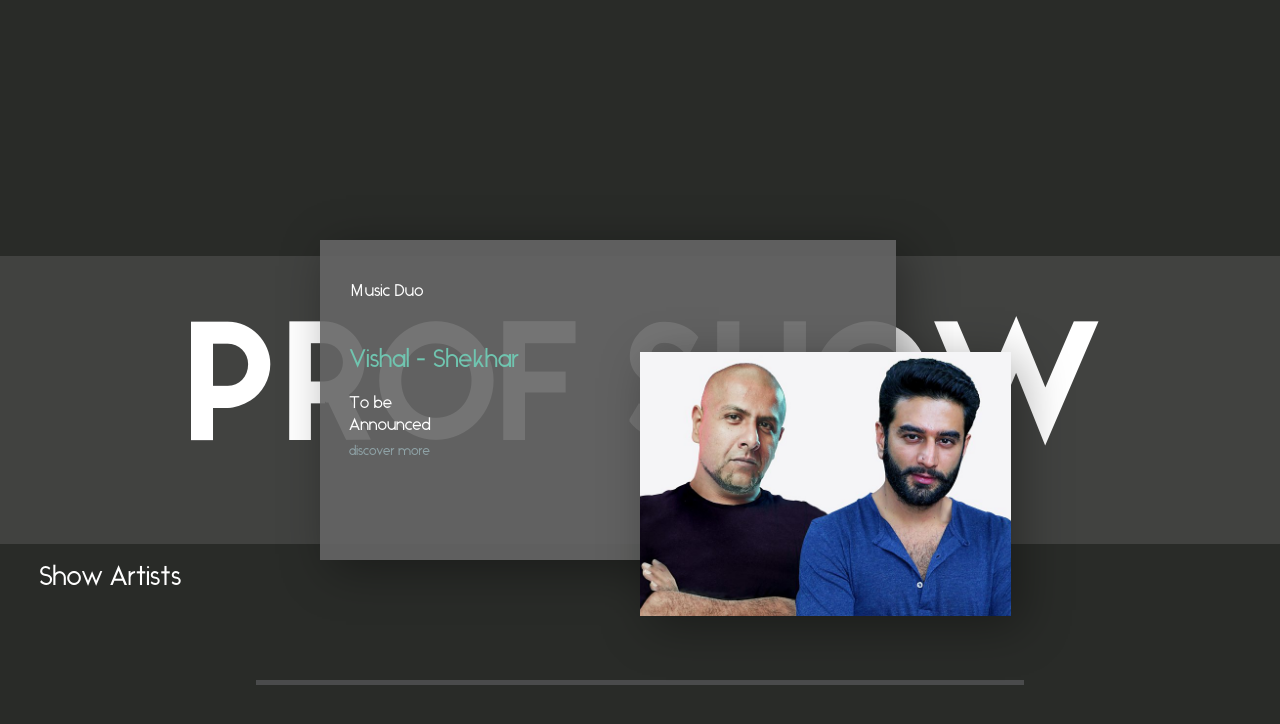
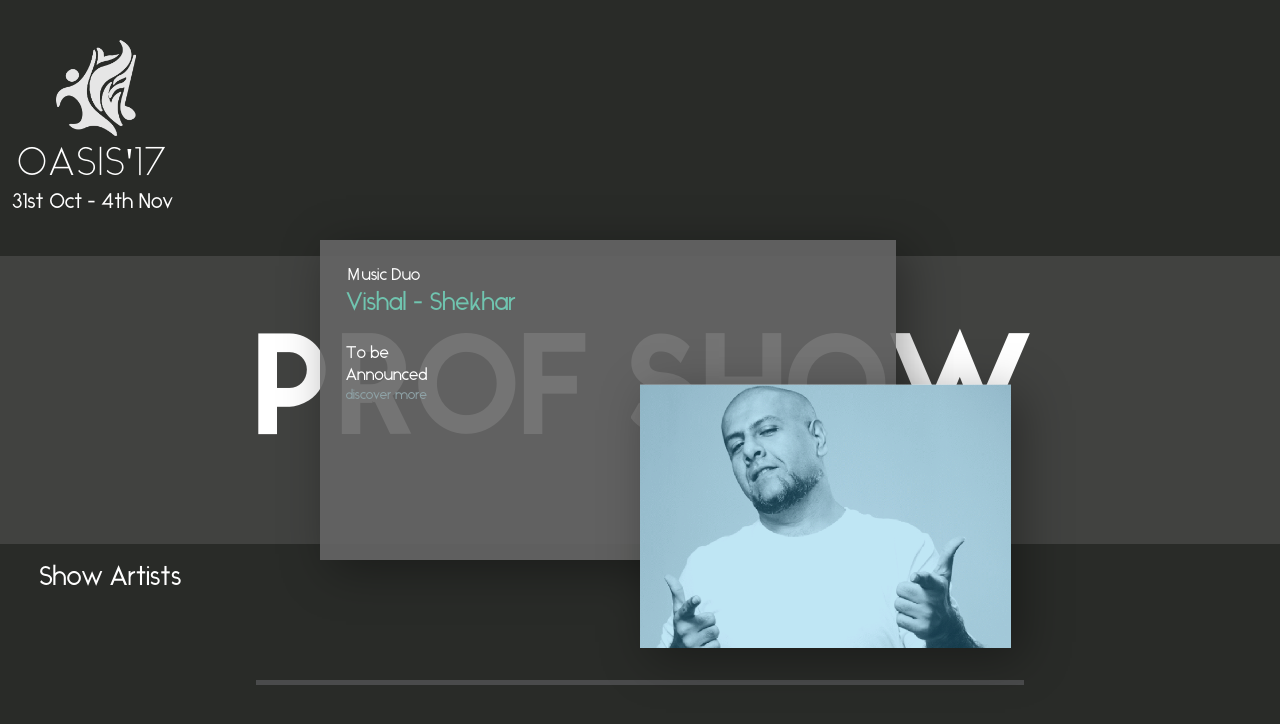
Before and after one commit to kunal-mohta/profshow-oasis17, a plain HTML site: page index.html in a window 1280 px wide. Drawn offline with nearby package versions, Linux system fonts and the light colour scheme.

Commit message:
adding logo and fixing close button

```diff
--- a/index.html
+++ b/index.html
@@ -1,28 +1,37 @@
 <!DOCTYPE html>
 <html>
 <head>
-	<title>Prof Shows | OASIS 2017</title>
+	<title>Prof Show | OASIS 2017</title>
 
 	<meta name = "viewport" content="width=device-width,initial-scale=1">
 	<link rel="stylesheet" href="style.css">
 </head>
 <body autofocus>
+	<div id = "logo"></div>
+	<div id = "post-logo">
+		<center>
+			<span style = "font-size:5vh;font-weight: normal;">OASIS'17</span><br>
+			<span style = "font-size:2.5vh;">31st Oct - 4th Nov</span>
+		</center>
+	</div>
 
 	<div id="main-wrapper">
 
 		<div class="artist-wrap a1">
 			<div class="artist-info">
+			<div class="close" style = "left:0;"><img src = "icons/close.svg"></img></div>
 				<span class="artist-desc">Music Duo</span>
 				<span class="artist-name">Vishal - Shekhar</span>
 				<span class="venue">To be <br>Announced</span>
 				<span class="discover-more"> discover more</span>
 			</div>
-			<div class="artist-pic"></div>
+			<div class="artist-pic" style = "background: url('images/vishal.png'); background-size:cover; "></div>
 		</div>
 		<!--
 		<div class="artist-wrap a2">
 			<div class="artist-info animating-a">
-				<span class="artist-desc">Random text</span>
+			<div class="close" style = "left:0;"><img src = "icons/close.svg"></img></div>
+				<span class="artist-desc">Music Duo</span>
 				<span class="artist-name">Artist's name</span>
 				<span class="venue">Venue and date</span>
 				<span class="discover-more"> discover more</span>
@@ -32,6 +41,7 @@
 
 		<div class="artist-wrap a3">
 			<div class="artist-info animating-a">
+			<div class="close" style = "left:0;"><img src = "icons/close.svg"></img></div>
 				<span class="artist-desc">Random text</span>
 				<span class="artist-name">Artist's name</span>
 				<span class="venue">Venue and date</span>
@@ -42,6 +52,7 @@
 
 		<div class="artist-wrap a4">
 			<div class="artist-info animating-a">
+			<div class="close" style = "left:0;"><img src = "icons/close.svg"></img></div>
 				<span class="artist-desc">Random text</span>
 				<span class="artist-name">Artist's name</span>
 				<span class="venue">Venue and date</span>
@@ -51,6 +62,7 @@
 		</div>
 		<div class="artist-wrap a4">
 			<div class="artist-info animating-a">
+			<div class="close" style = "left:0;"><img src = "icons/close.svg"></img></div>
 				<span class="artist-desc">Random text</span>
 				<span class="artist-name">Artist's name</span>
 				<span class="venue">Venue and date</span>
@@ -78,7 +90,7 @@
 
 	<div class= "profshow"><center><span id = "prof-text">PROF SHOW</span></center></div>
 
-	<div class="close"><img src = "icons/close.svg"></img></div>
+
 
 	<div class = "above" id = "schedule"><img class = "schedule-close" src = "icons/close.svg" style = "position:absolute;top:10vh;"></img></div>
 	<div class = "above" id = "contact-us"><img class = "contact-close" src = "icons/close.svg" style = "position:absolute;top:10vh;"></img></div>
--- a/js/script.js
+++ b/js/script.js
@@ -309,7 +309,11 @@ $(document).ready(function(){
     }
     });
 
-    $('.close').on('click',function(){
+    $('.close').on('click',function(e){
+        //prevent the call of external div click funtion and give priority to inside div click event
+        if (!e) var e = window.event;
+        if (e.stopPropagation) e.stopPropagation();
+
     if(screen.width >= 1025 || (window.matchMedia("(orientation: landscape)").matches)){
         animationrunning=0;
         this.style.display="none";
@@ -329,7 +333,7 @@ $(document).ready(function(){
         this.style.display="none";
         for(i=0;i<artistCount;i++)
         {   var x = document.getElementsByClassName("artist-info")[i];
-            x.style.height="30vh";
+            x.style.height="40vh";
             x.style.top="33vh";
             x.style.width="75vw";
             var y = document.getElementsByClassName("artist-pic")[i];
--- a/style.css
+++ b/style.css
@@ -20,6 +20,31 @@ body{
 
 span,div{
 	cursor: default;
+}
+
+#logo{
+	position:fixed;
+	top:0;
+	left:0;
+	z-index:4;
+	height:9.6vh;
+	width:8vh;
+	background: url('images/logo.png');
+	background-size: cover;
+	margin:0 0 0 7vh;
+
+	display:none;
+}
+
+#post-logo{
+	position:fixed;
+	top:9.6vh;
+	height:10vh;
+	width:23vh;
+	z-index:4;
+	color:white;
+
+	display:none;
 }
 
 @-webkit-keyframes scrollUpper{
@@ -111,10 +136,7 @@ span,div{
 	position:relative;
 	top:22vh;
 	left:45vw;
-	background:#00c775 url('a1.jpg');
-	background-size: cover;
-	background-position: center;
-	background-repeat: no-repeat;
+	background:#00c775;
 	box-shadow: rgba(0,0,0,0.35) 10px 10px 45px;
 	z-index:1;
 	transition:transform .3s ease-out;
@@ -176,24 +198,19 @@ span,div{
 	opacity: 0;
 }
 .close{
-	position:absolute;
-	z-index:3;
 	display: none;
-	top:25vh;
-	left:10vw;
 	transition:opacity 1s;
 }
 
 
 	.artist-desc{
-		margin: 7% 5%;
+		margin: 3vh 0% 0% 2vw;
 		font-size: 20px;
 		font-family: 'i_light';
-
 	}
 
 	.artist-name{
-		margin: 0% 5%;
+		margin: 0% 0% 0% 2vw;
 		font-size: 30px;
 
 		font-family: 'i_light';
@@ -203,7 +220,7 @@ span,div{
 
 	.venue{
 
-		margin: 3% 5%;
+		margin: 3vh 0% 0% 2vw;
 		font-size: 25px;
 		font-family: 'i_light';
 
@@ -211,7 +228,7 @@ span,div{
 
 
 	.discover-more{
-		margin: -2% 5%;
+		margin: 0% 0% 0% 2vw;
 		font-size: 15px;
 		font-family: 'i_light';
 		color: #8fa3a7;
@@ -244,6 +261,31 @@ span,div{
 
 @media only screen and (min-width : 800px), screen and (orientation:landscape){
 
+	#logo{
+	position:fixed;
+		top:0;
+		left:0;
+		z-index:4;
+		height:12vh;
+		width:10vh;
+		background: url('images/logo.png');
+		background-size: cover;
+		margin:5vh 0 0 7vh;
+
+		display: block;
+	}
+
+	#post-logo{
+		position:fixed;
+		top:17vh;
+		height:10vh;
+		width:23vh;
+		z-index:4;
+		color:white;
+
+		display:block;
+	}
+
 	@-webkit-keyframes scrollUpper{
 		0%{top:-10vh;-webkit-transform:rotateZ(-20deg);}
 		90%{-webkit-transform:rotateZ(0deg);}
@@ -253,7 +295,7 @@ span,div{
 	@-webkit-keyframes scrollLower{
 		0%{top:35vh;-webkit-transform:rotateZ(20deg);}
 		90%{-webkit-transform:rotateZ(0deg);}
-		100%{position:relative;top:4vh;-webkit-transform:rotateZ(0deg);}
+		100%{position:relative;top:8vh;-webkit-transform:rotateZ(0deg);}
 	}
 
 	@-moz-keyframes scrollUpper{
@@ -265,7 +307,7 @@ span,div{
 	@-moz-keyframes scrollLower{
 		0%{top:35vh;-moz-transform:rotateZ(20deg);}
 		90%{-moz-transform:rotateZ(0deg);}
-		100%{position:relative;top:4vh;-moz-transform:rotateZ(0deg);}
+		100%{position:relative;top:8vh;-moz-transform:rotateZ(0deg);}
 	}
 	@keyframes scrollUpper{
 		0%{top:-10vh;transform:rotateZ(-20deg);}
@@ -276,7 +318,7 @@ span,div{
 	@keyframes scrollLower{
 		0%{top:35vh;transform:rotateZ(20deg);}
 		90%{transform:rotateZ(0deg);}
-		100%{position:relative;top:4vh;transform:rotateZ(0deg);}
+		100%{position:relative;top:8vh;transform:rotateZ(0deg);}
 	}
 
 	.artist-info{
@@ -291,14 +333,14 @@ span,div{
 	}
 
 	.artist-desc{
-		margin: 7% 5%;
+		/*margin: 7% 5%;*/
 		font-size: 140%;
 		font-family: 'i_light';
 
 	}
 
 	.artist-name{
-		margin: 0% 5%;
+		/*margin: 0% 5%;*/
 		font-size: 210%;
 		font-family: 'i_light';
 		color: #70c5b0;
@@ -307,14 +349,14 @@ span,div{
 
 	.venue{
 
-		margin: 3% 5%;
+		/*margin: 3% 5%;*/
 		font-size: 140%;
 		font-family: 'i_light';
 
 	}
 
 	.discover-more{
-		margin: -2% 5%;
+		/*margin: -2% 5%;*/
 		font-size: 110%;
 		font-family: 'i_light';
 		color: #8fa3a7;
@@ -323,7 +365,7 @@ span,div{
 	.artist-pic{
 		height:33vh;
 		width:29vw;
-		top:4vh;
+		top:8vh;
 		left:50vw;
 		transition:transform .3s ease-out;
 	}
@@ -390,7 +432,7 @@ span,div{
 		top:32vh;
 		position:fixed;
 		right:0vh;
-		font-size: 20vh;
+		font-size: 17vh;
 	}
 
 	.tools{
@@ -400,28 +442,19 @@ span,div{
 
 	}
 
-	.close{
-	position:absolute;
-	z-index:3;
-	display: none;
-	top:10vh;
-	left:25vw;
-	transition:opacity 1s;
-}
-
 }
 
 
 @media only screen and (orientation:landscape){
 	.artist-desc{
-		margin: 7% 5%;
+		/*margin: 7% 5%;*/
 		font-size: 100%;
 		font-family: 'i_light';
 
 	}
 
 	.artist-name{
-		margin: 0% 5%;
+		/*margin: 0% 5%;*/
 		font-size: 150%;
 		font-family: 'i_light';
 		color: #70c5b0;
@@ -430,14 +463,14 @@ span,div{
 
 	.venue{
 
-		margin: 3% 5%;
+		/*margin: 3% 5%;*/
 		font-size: 100%;
 		font-family: 'i_light';
 
 	}
 
 	.discover-more{
-		margin: -2% 5%;
+		/*margin: -2% 5%;*/
 		font-size: 80%;
 		font-family: 'i_light';
 		color: #8fa3a7;
```
Also changed, not shown: images/a1.jpg (renamed from a1.jpg), images/logo.png (added), images/vishal.png (added).
